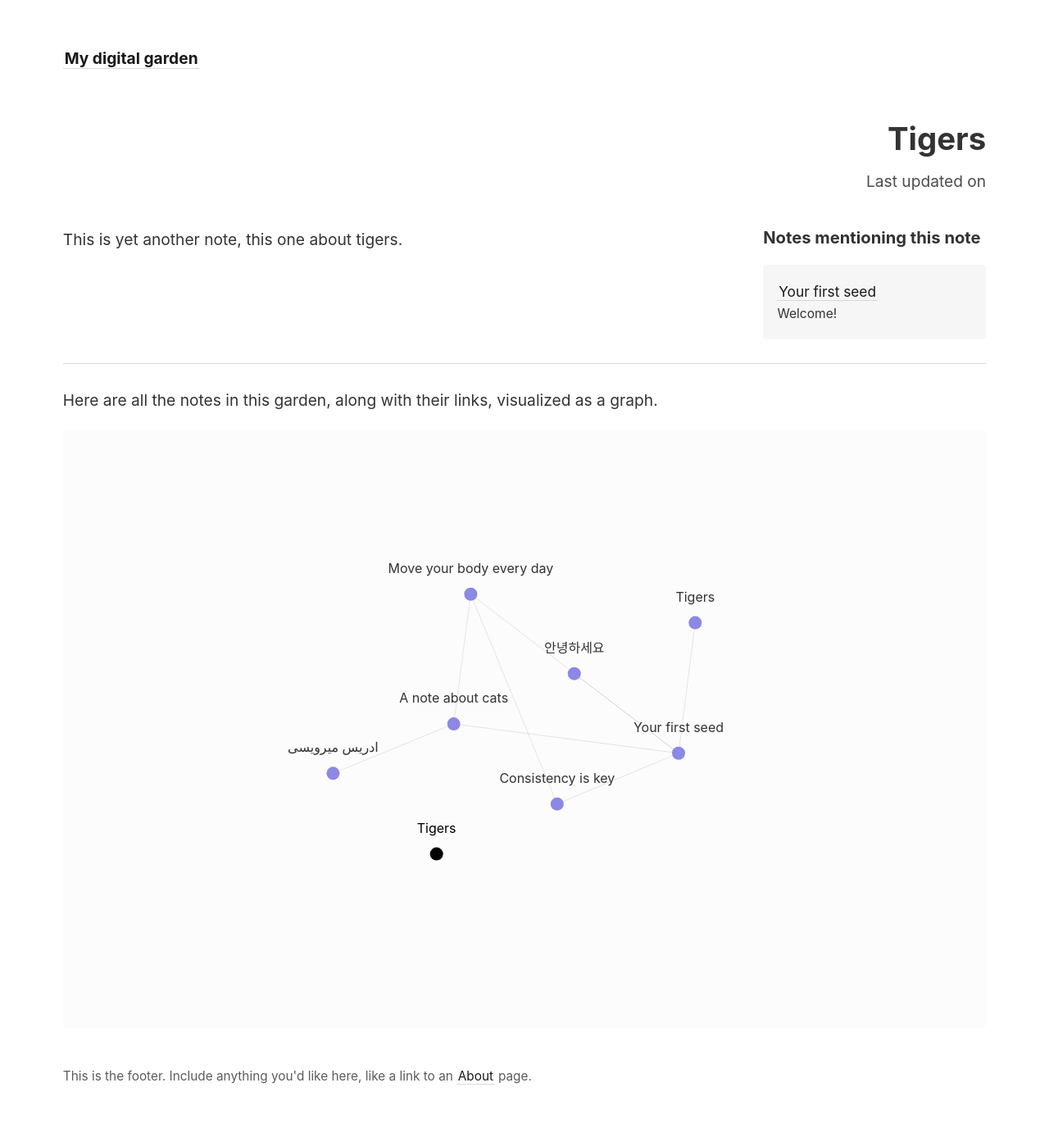
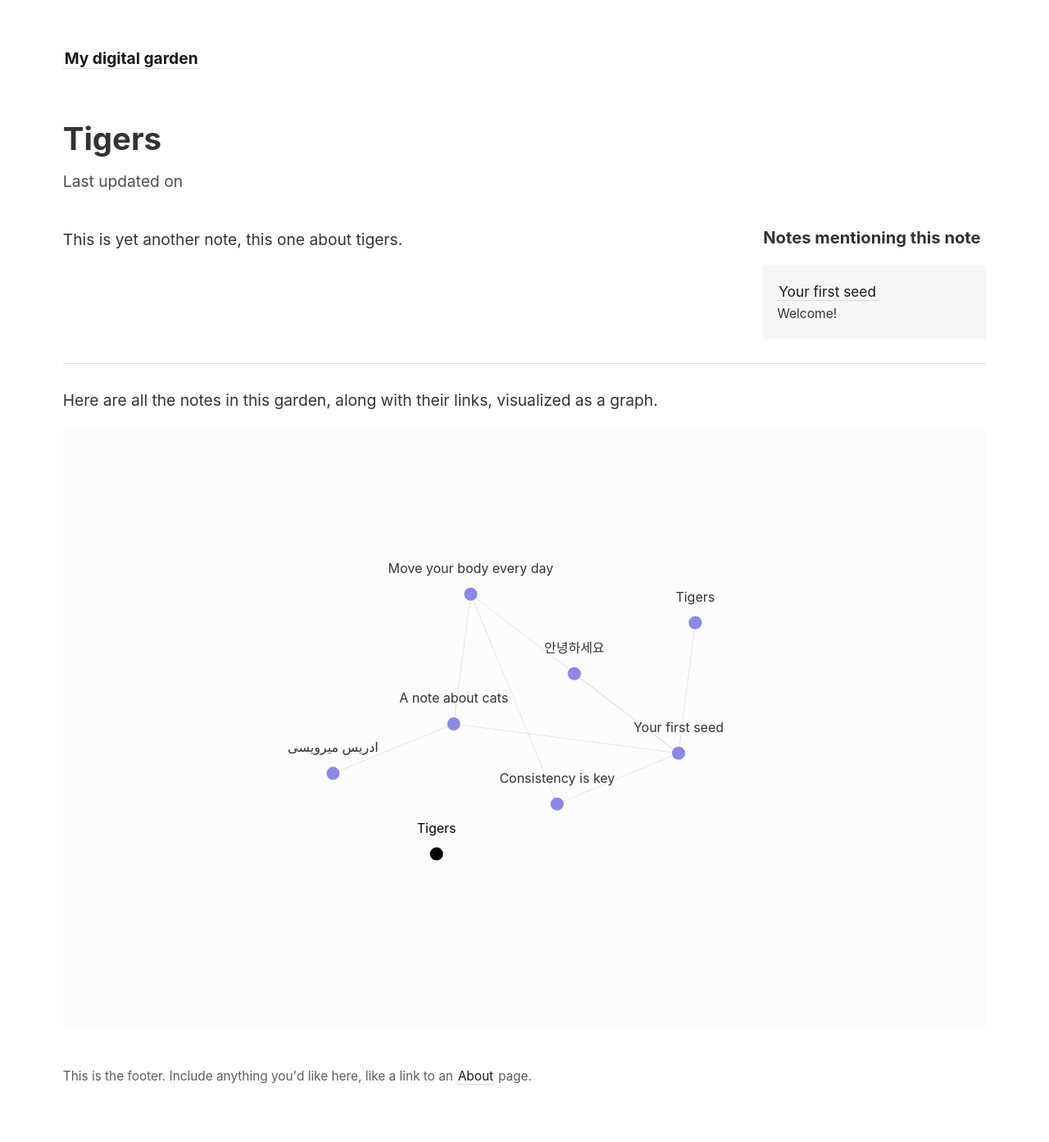
Before and after one commit to edrissss/digital-garden, a Jekyll site: the page built from _notes/animals/tigers.md, in a window 1280 px wide. Shown: the whole page at 82% size. Built offline with Jekyll 4.4.1, drawn with Linux system fonts in a browser that asks for light colours.

Commit message:
Update note.html

```diff
--- a/_layouts/note.html
+++ b/_layouts/note.html
@@ -3,7 +3,7 @@ layout: default
 ---
 
 <article>
-  <div dir="rtl">
+  <div dir="auto">
     <h1>{{ page.title }}</h1>
     <time datetime="{{ page.last_modified_at | date_to_xmlschema }}">{% if page.type != 'pages' %}
       Last updated on {{ page.last_modified_at | date: "%B %-d, %Y" }}
```
